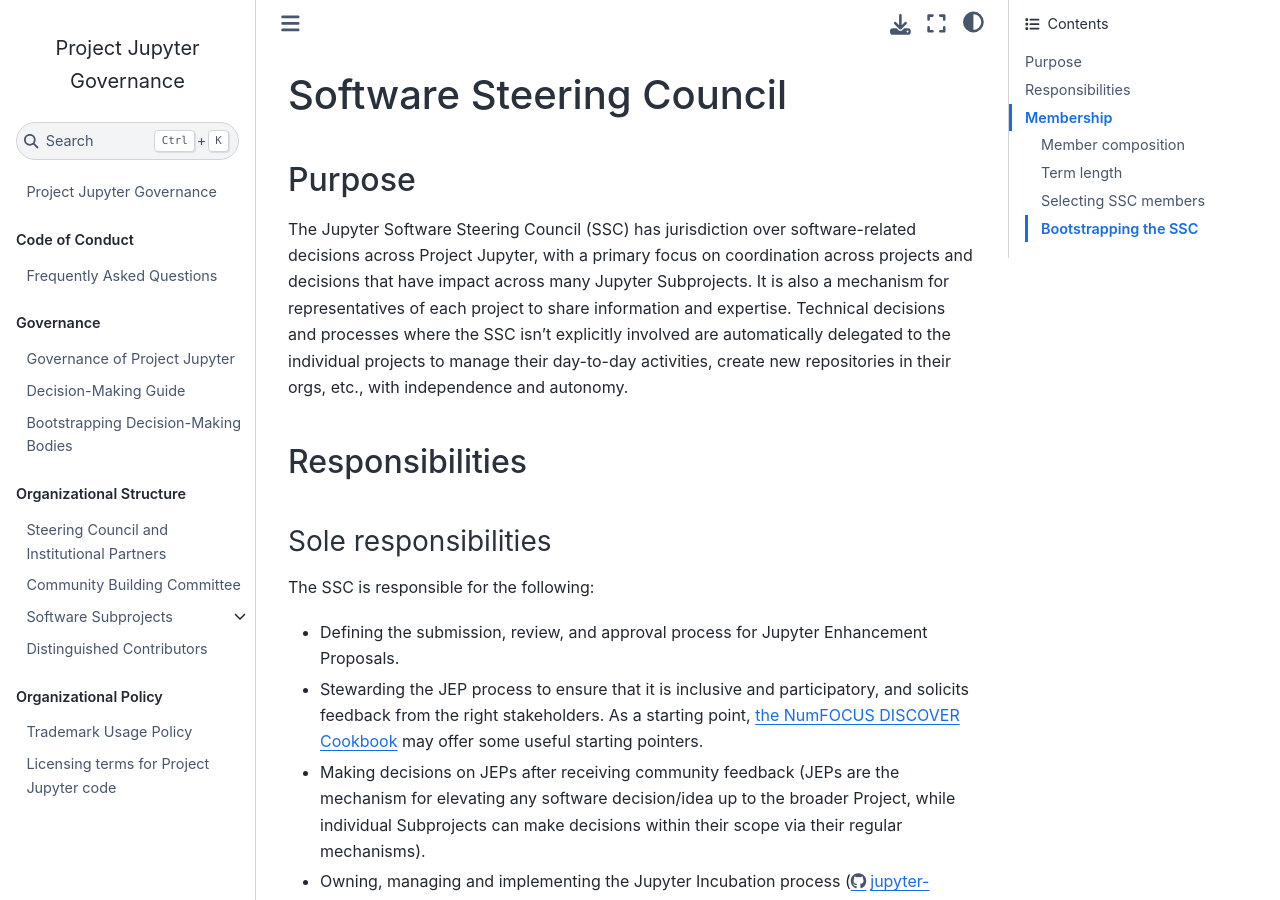
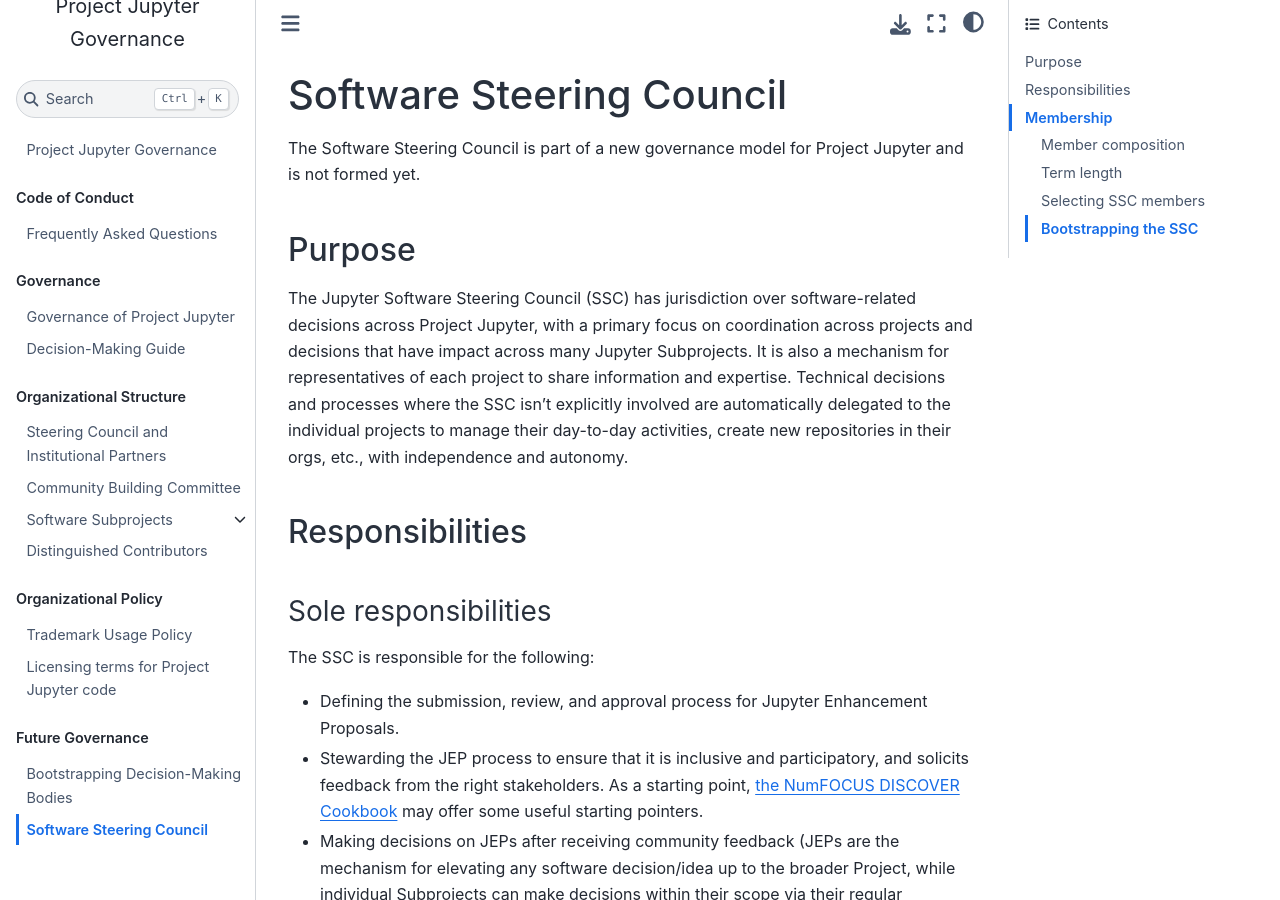
Before and after one commit to jupyter/governance, a Jupyter Book: the page built from software_steering_council.md, in a window 1280 px wide and 900 px high. Built offline with Jupyter Book 1.0.4 settings and Sphinx 7.4.7 and the Sphinx Book theme 1.1.4, drawn with Linux system fonts in a browser that asks for light colours; pages that are not in the unit, such as notebooks, are missing from menus; some of the changed text lies outside the part shown.

Commit message:
Add SSC to table of contents
I tried to make it clear that this is a body that is to be formed in the future so that it is not confusing why we don’t have one listed in the people.md.

```diff
--- a/_toc.yml
+++ b/_toc.yml
@@ -18,7 +18,6 @@
   chapters:
   - file: governance
   - file: decision_making
-  - file: bootstrapping_decision_making
 
 - caption: Organizational Structure
   chapters:
@@ -35,3 +34,8 @@
   - file: papers
   - file: trademarks
   - file: projectlicense
+
+- caption: Future Governance
+  chapters:
+  - file: bootstrapping_decision_making
+  - file: software_steering_council
--- a/software_steering_council.md
+++ b/software_steering_council.md
@@ -1,4 +1,6 @@
 # Software Steering Council
+
+The Software Steering Council is part of a new governance model for Project Jupyter and is not formed yet.
 
 ## Purpose
 
```
